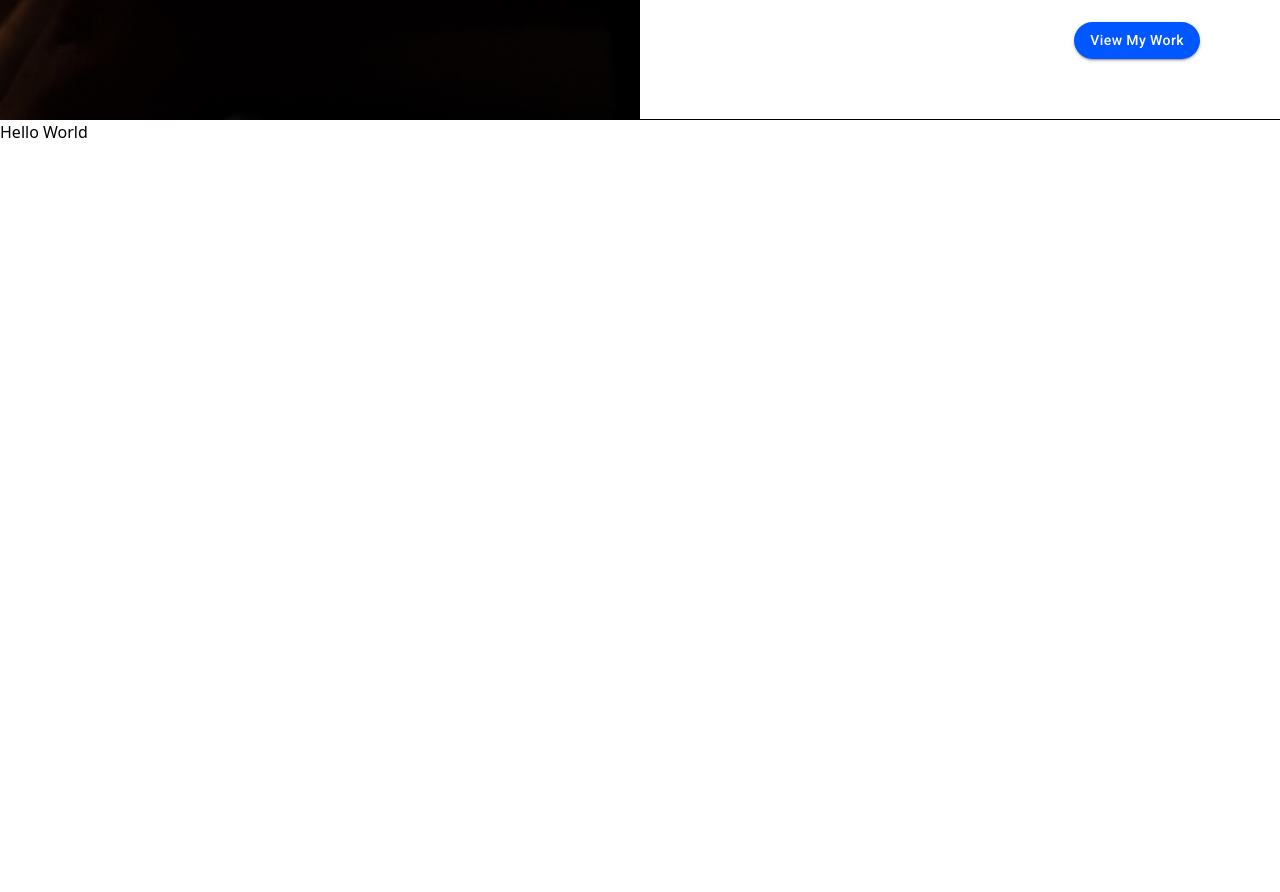
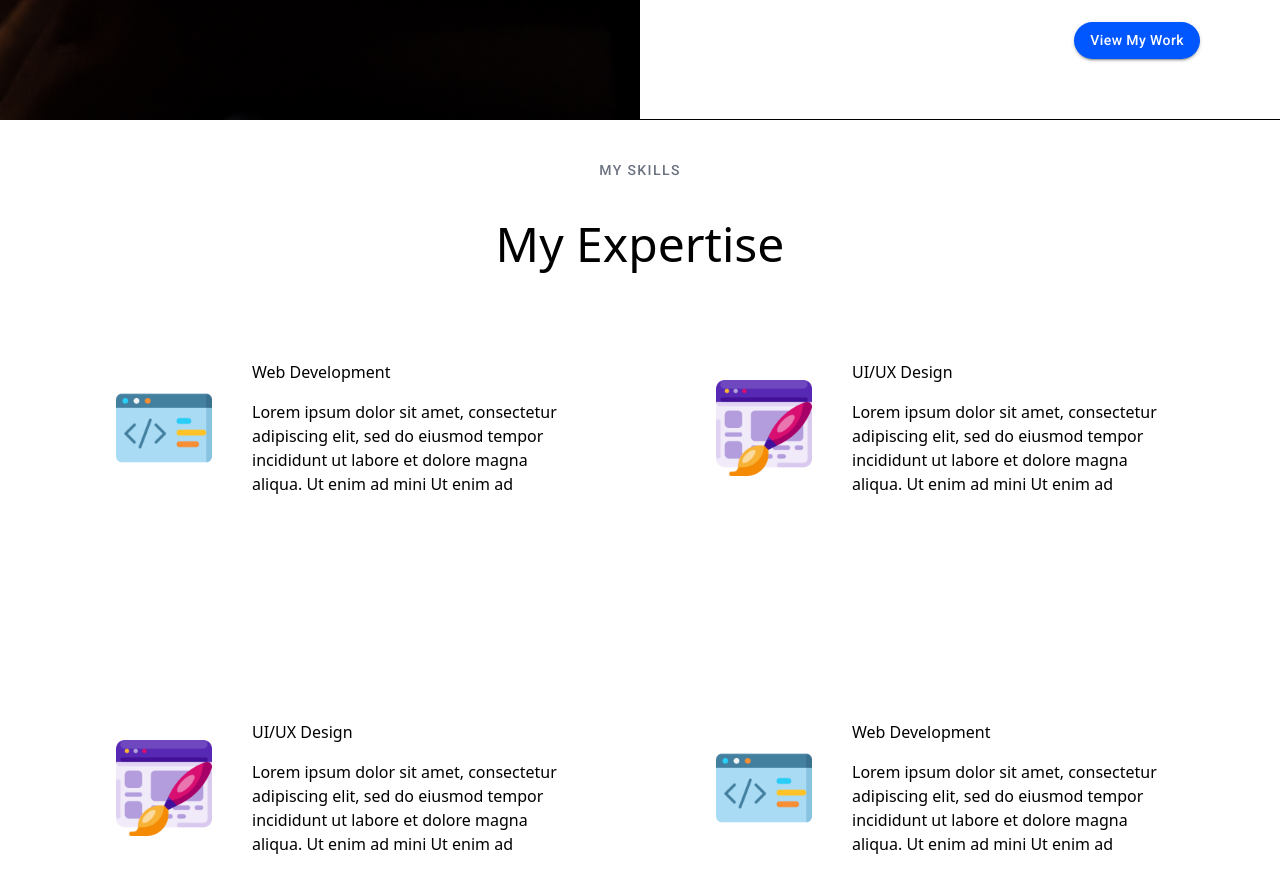
Before and after one commit to indra-g/Portfolio-Website, a React (Create React App) app in the folder Client/: page / in a window 1280 px wide. Shown: the part 1480-2372 px from the top of the page. Before the commit the page ends 1624 px from the top, so only its background shows below. Built offline with nearby package versions, Linux system fonts and the light colour scheme.

Commit message:
Completed MyExpertise

```diff
--- a/Client/src/assets/custom.d.ts
+++ b/Client/src/assets/custom.d.ts
@@ -10,3 +10,7 @@ declare module "*.css" {
   const content: any;
   export default content;
 }
+declare module "*.png" {
+  const content: any;
+  export default content;
+}
--- /dev/null
+++ b/Client/src/components/Home/expertise/Grid.tsx
@@ -0,0 +1,55 @@
+import webImg from "../../../assets/pngs/webImg.png";
+import uiImg from "../../../assets/pngs/uiImg.png";
+
+const Grid = () => {
+  return (
+    <div className="grid grid-cols-1 md:grid-cols-2 h-4/5 gap-10 lg:gap-20 md:mx-10 lg:mx-20 my-10 md:my-0">
+      <div className="flex items-center space-x-5 md:space-x-10 justify-center">
+        <img className="h-20 w-20 md:h-24 md:w-24" src={webImg} alt="webImg" />
+        <div className="w-3/5">
+          <h1 className="inline-block font-medium mb-4">Web Development</h1>
+          <p>
+            Lorem ipsum dolor sit amet, consectetur adipiscing elit, sed do
+            eiusmod tempor incididunt ut labore et dolore magna aliqua. Ut enim
+            ad mini Ut enim ad
+          </p>
+        </div>
+      </div>
+      <div className="flex items-center space-x-5 md:space-x-10 justify-center">
+        <img className="h-20 w-20 md:h-24 md:w-24" src={uiImg} alt="webImg" />
+        <div className="w-3/5">
+          <h1 className="inline-block font-medium mb-4">UI/UX Design</h1>
+          <p>
+            Lorem ipsum dolor sit amet, consectetur adipiscing elit, sed do
+            eiusmod tempor incididunt ut labore et dolore magna aliqua. Ut enim
+            ad mini Ut enim ad
+          </p>
+        </div>
+      </div>
+      <div className="flex items-center space-x-5 md:space-x-10 justify-center">
+        <img className="h-20 w-20 md:h-24 md:w-24" src={uiImg} alt="webImg" />
+        <div className="w-3/5">
+          <h1 className="inline-block font-medium mb-4">UI/UX Design</h1>
+          <p>
+            Lorem ipsum dolor sit amet, consectetur adipiscing elit, sed do
+            eiusmod tempor incididunt ut labore et dolore magna aliqua. Ut enim
+            ad mini Ut enim ad
+          </p>
+        </div>
+      </div>
+      <div className="flex items-center space-x-5 md:space-x-10 justify-center">
+        <img className="h-20 w-20 md:h-24 md:w-24" src={webImg} alt="webImg" />
+        <div className="w-3/5">
+          <h1 className="inline-block font-medium mb-4">Web Development</h1>
+          <p>
+            Lorem ipsum dolor sit amet, consectetur adipiscing elit, sed do
+            eiusmod tempor incididunt ut labore et dolore magna aliqua. Ut enim
+            ad mini Ut enim ad
+          </p>
+        </div>
+      </div>
+    </div>
+  );
+};
+
+export default Grid;
--- a/Client/src/components/Home/expertise/MyExpertise.tsx
+++ b/Client/src/components/Home/expertise/MyExpertise.tsx
@@ -1,4 +1,21 @@
+import Grid from "./Grid";
+
 const MyExpertise = () => {
-  return <div className="h1">Hello World</div>;
+  return (
+    <>
+      <div data-aos="fade-left" className="h-screen">
+        <div className="text-center">
+          <p className="text-gray-500 font-roboto font-medium tracking-widest text-sm p-5 pt-5 md:pt-10">
+            MY SKILLS
+          </p>
+          <h1 className="text-4xl md:text-5xl font-medium md:py-5">
+            My Expertise
+          </h1>
+        </div>
+        <Grid />
+      </div>
+    </>
+  );
 };
+
 export default MyExpertise;
--- a/Client/src/components/Home/intro/Intro.tsx
+++ b/Client/src/components/Home/intro/Intro.tsx
@@ -1,4 +1,4 @@
-import NavBar from "../NavBar";
+import NavBar from "./NavBar";
 import IntroText from "./IntroText";
 
 import img1 from "../../../assets/images/img1.jpg";
--- a/Client/src/components/Home/NavBar.tsx
+++ b/Client/src/components/Home/intro/NavBar.tsx
@@ -1,6 +1,6 @@
 import { Link } from "react-router-dom";
 
-import logo from "../../assets/svgs/logo.svg";
+import logo from "../../../assets/svgs/logo.svg";
 import LayersOutlinedIcon from "@mui/icons-material/LayersOutlined";
 import EmailOutlinedIcon from "@mui/icons-material/EmailOutlined";
 
--- a/Client/src/components/Home/whatIDo/WhatIDo.tsx
+++ b/Client/src/components/Home/whatIDo/WhatIDo.tsx
@@ -4,7 +4,7 @@ import img2 from "../../../assets/images/img2.jpg";
 
 const WhatIDo = () => {
   return (
-    <div data-aos="fade-up" className="lg:flex">
+    <div id="whatIDo" data-aos="fade-right" className="lg:flex">
       <img
         className="hidden lg:flex lg:flex-1 max-h-screen object-cover"
         src={img2}
--- a/Client/src/components/Home/whatIDo/WhatIDoText.tsx
+++ b/Client/src/components/Home/whatIDo/WhatIDoText.tsx
@@ -6,7 +6,6 @@ import line from "../../../assets/svgs/line.svg";
 const WhatIDoText: React.FC = () => {
   return (
     <div
-      id="whatIDo"
       className="flex-1 flex flex-col justify-evenly items-end h-screen lg:border-b lg:border-black"
     >
       <div className="flex space-x-2 mr-5 md:mr-20">
```
Also changed, not shown: Client/src/assets/pngs/uiImg.png (added), Client/src/assets/pngs/webImg.png (added).
